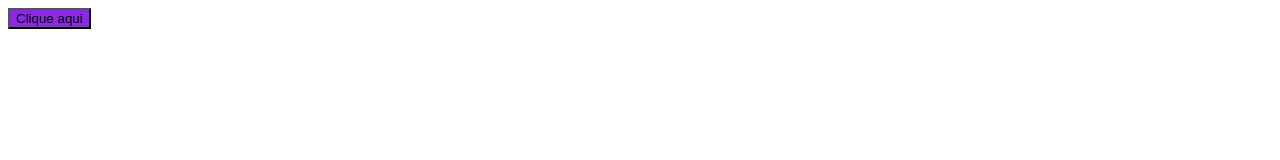
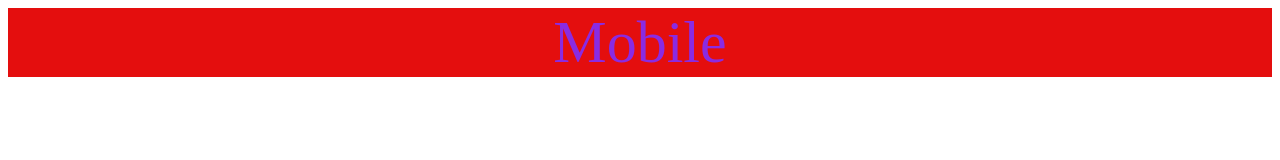
Before and after one commit to eduardokovalrezende/g243h1t, a plain HTML site: page index.html in a window 1280 px wide. Drawn offline with Linux system fonts and the light colour scheme.

Commit message:
Add files via upload

```diff
--- /dev/null
+++ b/css/padrao.css
@@ -0,0 +1,10 @@
+.barra {
+    width: 100%;
+    height: 100%;
+    background-color: rgb(228, 14, 14);
+    text-align: center;
+}
+#dispositivo{
+    font-size: 60px;
+    color: blueviolet;
+}
--- a/index.html
+++ b/index.html
@@ -2,15 +2,14 @@
 <html lang="en">
 <head>
     <meta charset="UTF-8">
-    <meta name="viewport" content="width=+-, initial-scale=1.0">
+    <meta name="viewport" content="width=devise-width, initial-scale=1.0">
     <title>Document</title>
+    <link rel="stylesheet" href="./css/padrao.css">
+    <link rel="stylesheet" href="./js/script.js">
 </head>
 <body>
-    <button onclick="mensagem()" style="background-color: blueviolet;">Clique aqui</button>
-    <script>
-        function mensagem(){
-            alert("Hola!");
-        }
-    </script>
+    <header class="barra">
+    <span id="dispositivo">Mobile</span>
+    </header>
 </body>
 </html>
--- /dev/null
+++ b/js/script.js
@@ -0,0 +1 @@
+imprime =(mgs) => console.log(msg);
```
Also changed, not shown: 1 other file.
